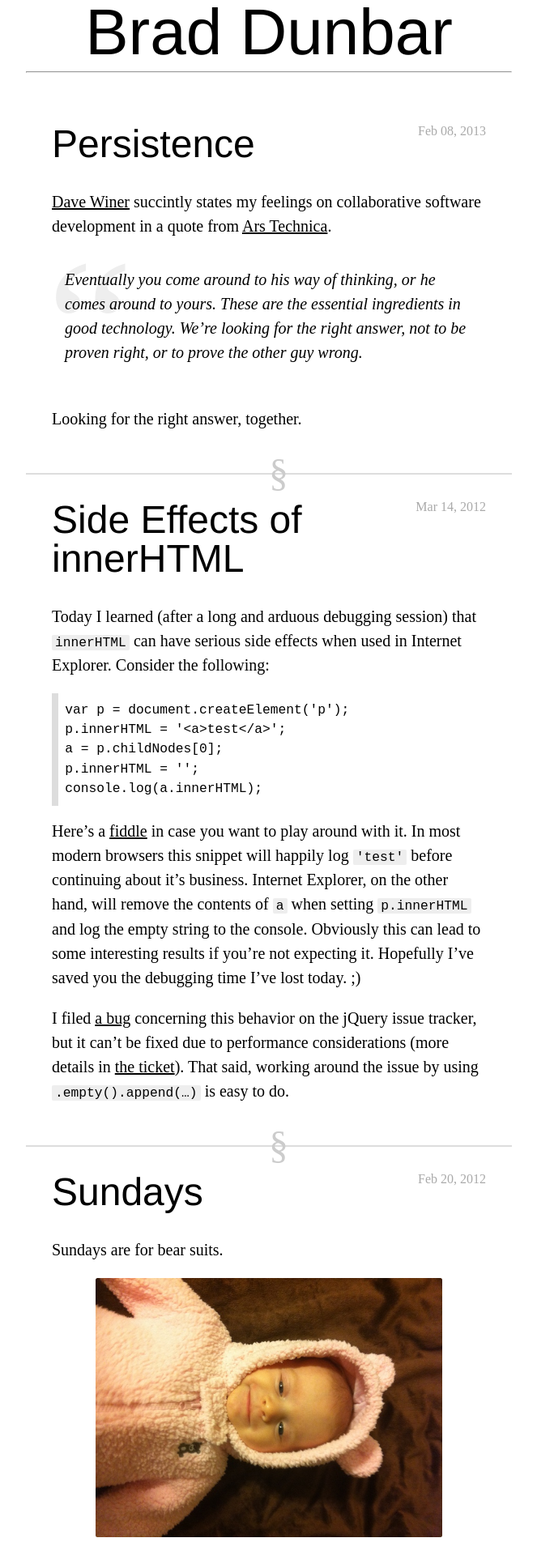
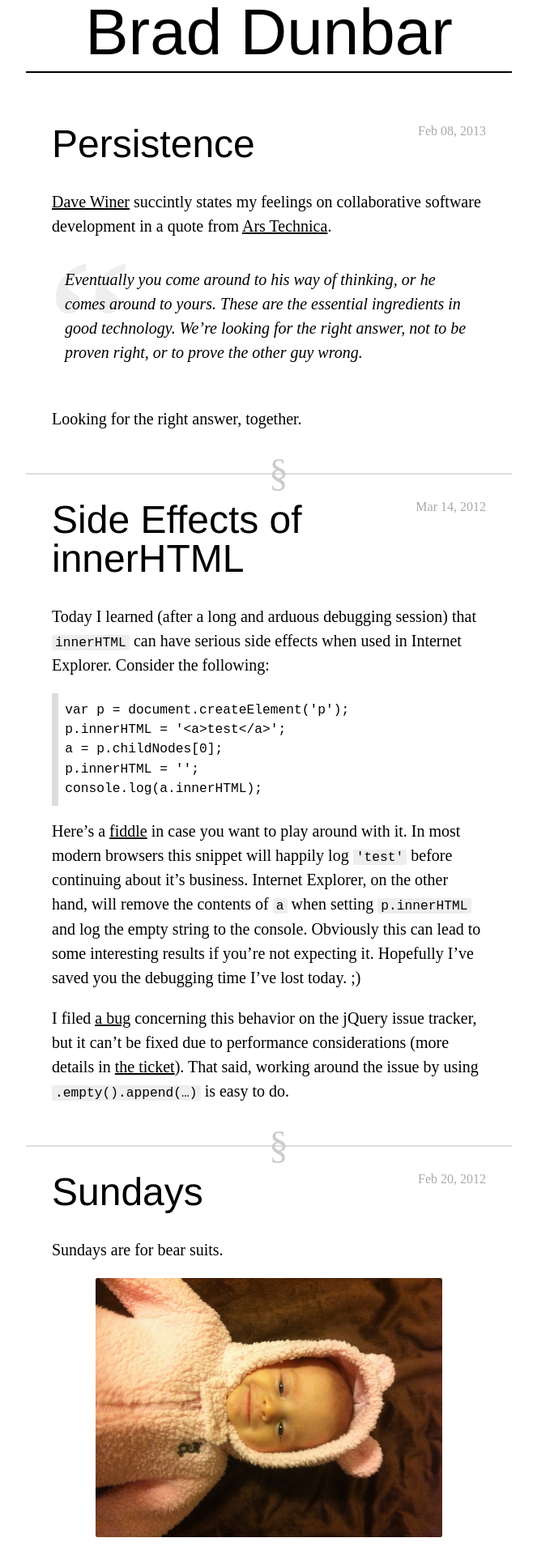
Before and after one commit to braddunbar/braddunbar.github.io, a Jekyll site: the page built from index.html, in a window 1280 px wide. Shown: the top 1920 px of the page at 81% size, without its empty margins (308-971 px from the left). Built offline with Jekyll 4.4.1, drawn with Linux system fonts in a browser that asks for light colours; some web fonts are replaced.

Commit message:
Tweak hr.

```diff
--- a/css/screen.css
+++ b/css/screen.css
@@ -28,6 +28,8 @@ table { border-collapse: collapse; border-spacing: 0; }
 
 html { font-size: 100%; }
 body { font-size: 1em; }
+
+hr { border: solid .0625em #000; }
 
 .content {
   margin: 0 auto;
```
